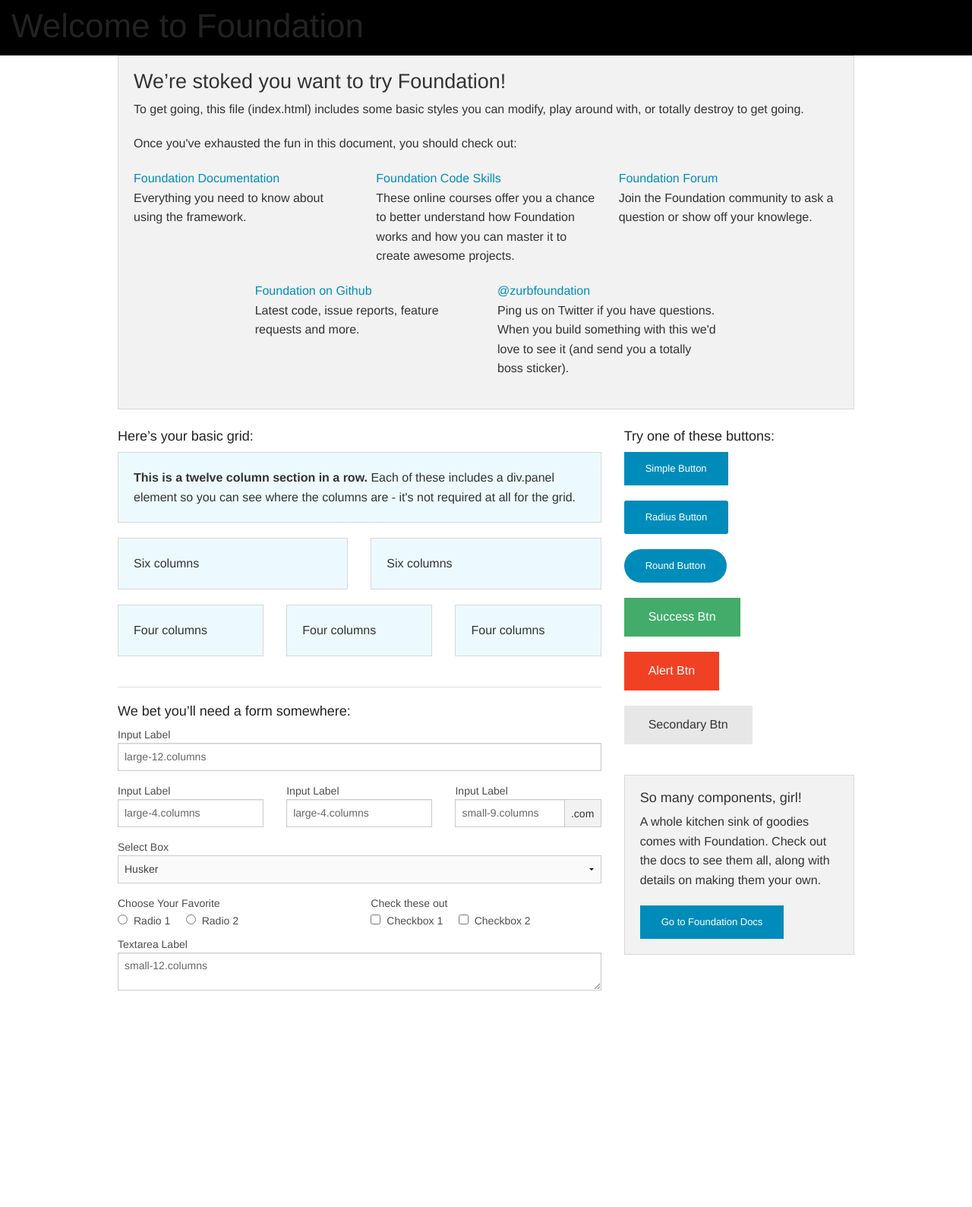
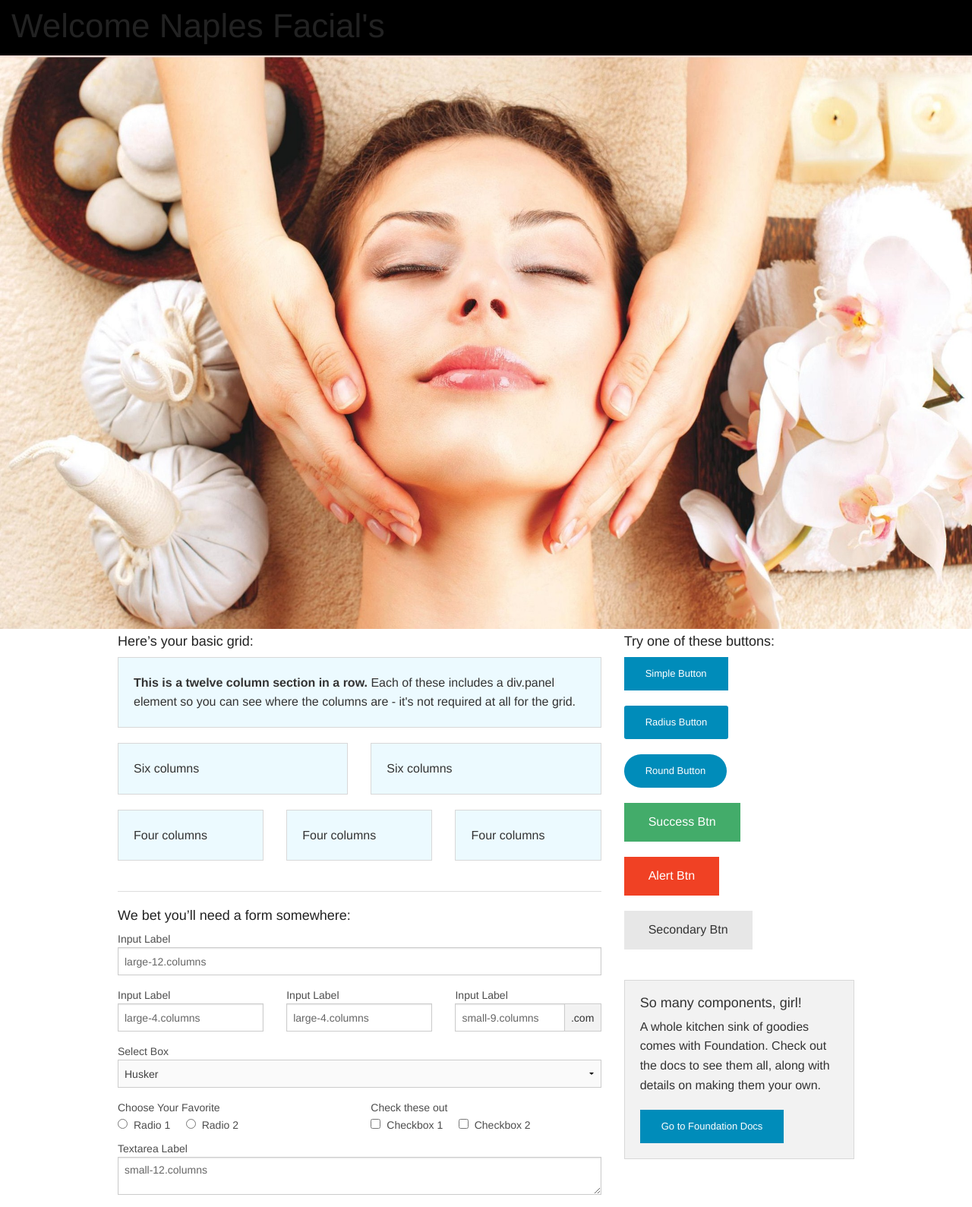
Before and after one commit to rimmesbe/TrinityFusion_site, a PHP site: page / in a window 1280 px wide. Shown: the whole page at 76% size. Before the commit the page ends 1304 px from the top, so only its background shows below. Run offline with PHP 8.4, Linux system fonts and the light colour scheme; some libraries are stand-ins or nearby versions.

Commit message:
setting up nav bar and main image

```diff
--- a/massage_and_facials/css/application.css
+++ b/massage_and_facials/css/application.css
@@ -3,3 +3,18 @@
   max-width: 100%;
   background-color: black;
 }
+
+#main-img-div {
+  margin: 0%;
+  max-width: 100%;
+  background-color: grey;
+}
+
+#main-img {
+  max-width: 100%;
+  width: 100%;
+}
+
+.no-padding {
+  padding: 0px;
+}
--- a/massage_and_facials/index.html
+++ b/massage_and_facials/index.html
@@ -14,36 +14,13 @@
 
     <div class="row" id="nav-bar">
       <div class="large-12 columns">
-        <h1>Welcome to Foundation</h1>
+        <h1>Welcome Naples Facial's</h1>
       </div>
     </div>
 
-    <div class="row">
-      <div class="large-12 columns">
-        <div class="panel">
-          <h3>We&rsquo;re stoked you want to try Foundation! </h3>
-          <p>To get going, this file (index.html) includes some basic styles you can modify, play around with, or totally destroy to get going.</p>
-          <p>Once you've exhausted the fun in this document, you should check out:</p>
-          <div class="row">
-            <div class="large-4 medium-4 columns">
-              <p><a href="http://foundation.zurb.com/docs">Foundation Documentation</a><br />Everything you need to know about using the framework.</p>
-            </div>
-            <div class="large-4 medium-4 columns">
-              <p><a href="http://zurb.com/university/code-skills">Foundation Code Skills</a><br />These online courses offer you a chance to better understand how Foundation works and how you can master it to create awesome projects.</p>
-            </div>
-            <div class="large-4 medium-4 columns">
-              <p><a href="http://foundation.zurb.com/forum">Foundation Forum</a><br />Join the Foundation community to ask a question or show off your knowlege.</p>
-            </div>
-          </div>
-          <div class="row">
-            <div class="large-4 medium-4 medium-push-2 columns">
-              <p><a href="http://github.com/zurb/foundation">Foundation on Github</a><br />Latest code, issue reports, feature requests and more.</p>
-            </div>
-            <div class="large-4 medium-4 medium-pull-2 columns">
-              <p><a href="https://twitter.com/ZURBfoundation">@zurbfoundation</a><br />Ping us on Twitter if you have questions. When you build something with this we'd love to see it (and send you a totally boss sticker).</p>
-            </div>
-          </div>
-        </div>
+    <div class="row" id="main-img-div">
+      <div class="large-12 columns no-padding">
+        <img src="img/facial_flowers.jpg" alt="Facial Flowers" id="main-img">
       </div>
     </div>
 
```
Also changed, not shown: massage_and_facials/img/facial_flowers.jpg (renamed from massage_and_facials/img/facial flowers.jpg).
